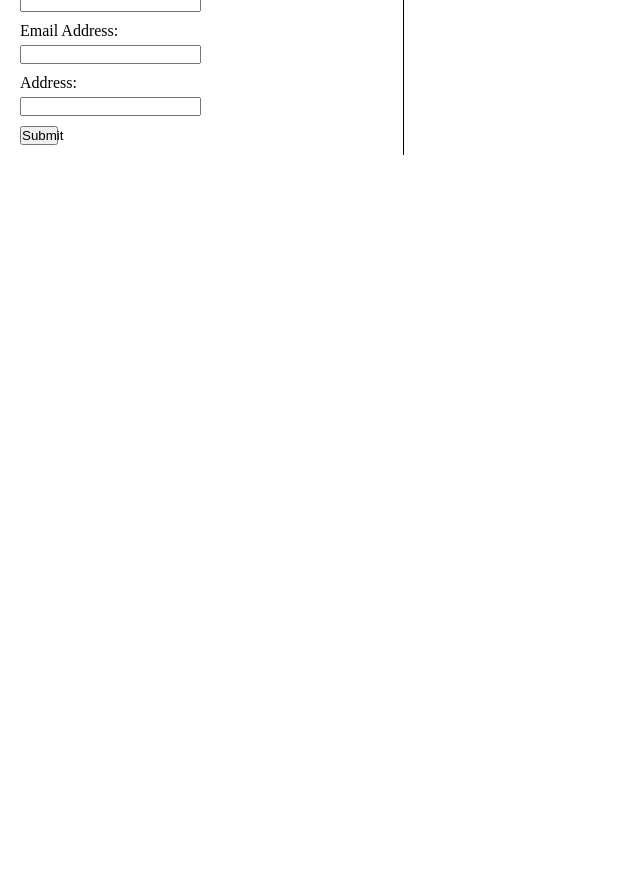
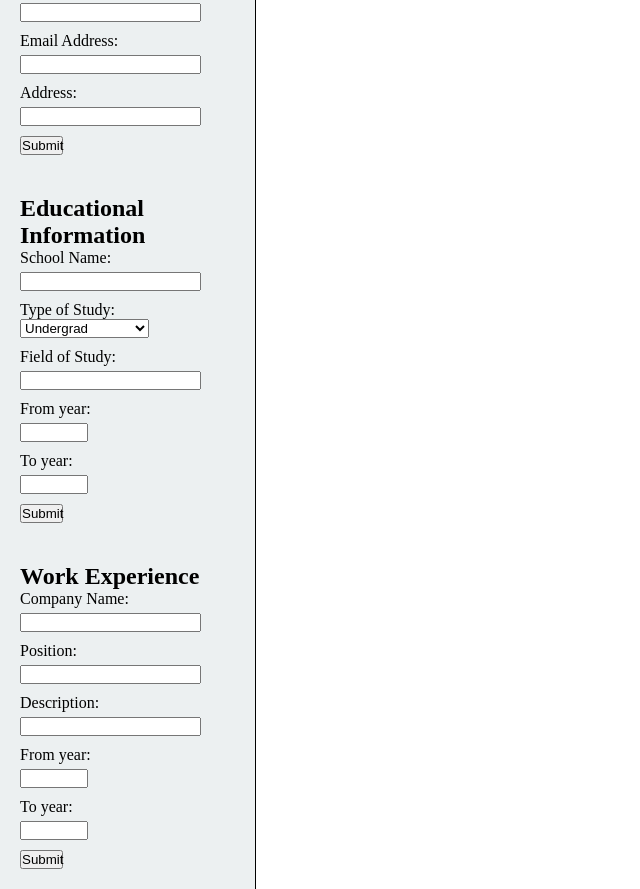
Before and after one commit to oniids13/cv-maker, a React (Vite) app: page / in a window 1280 px wide. Shown: the part 260-1149 px from the top of the page, without its empty margins (0-640 px from the left). Before the commit the page ends 800 px from the top, so only its background shows below. Built offline with nearby package versions, Linux system fonts and the light colour scheme.

Commit message:
Educ and Work exp done

```diff
--- a/package.json
+++ b/package.json
@@ -10,6 +10,10 @@
     "preview": "vite preview"
   },
   "dependencies": {
+    "@emotion/react": "^11.14.0",
+    "@emotion/styled": "^11.14.0",
+    "@mui/icons-material": "^6.3.0",
+    "@mui/material": "^6.3.0",
     "react": "^18.3.1",
     "react-dom": "^18.3.1"
   },
--- a/src/components/App.jsx
+++ b/src/components/App.jsx
@@ -1,6 +1,8 @@
 import '../styles/style.css'
 import Header from './Header.jsx'
 import General from './General.jsx'
+import Education from './Education.jsx'
+import Experience from './Work.jsx'
 
 
 function App() {
@@ -9,6 +11,8 @@ function App() {
     <>
     <Header />
     <General />
+    <Education />
+    <Experience />
     </>
     )
 
--- /dev/null
+++ b/src/components/Education.jsx
@@ -0,0 +1,149 @@
+import { useState } from "react"
+import SchoolOutlinedIcon from '@mui/icons-material/SchoolOutlined';
+
+
+
+function Education() {
+
+    const [formValues, setFormValues] = useState({
+        school: '',
+        studyType: '',
+        fieldOfStudy: '',
+        fromYear: '',
+        toYear: ''
+    })
+
+    const [details, setDetails] = useState(null)
+    const [isEditing, setIsEditing] = useState(true)
+
+
+    function handleChange(e) {
+        const {name, value} = e.target
+
+        setFormValues((prev) => ({
+            ...prev,
+            [name]: value
+        }))
+    }
+
+    function handleSubmit(e) {
+        e.preventDefault()
+        setDetails(formValues)
+        setIsEditing(false)
+    }
+
+    function handleEdit() {
+        setIsEditing(true)
+    }
+
+    return (
+        <div className="educ-info">
+            <div className="educ-info-form">
+                <h2>Educational Information</h2>
+                <form onSubmit={handleSubmit}>
+                    <Input
+                    label="School Name"
+                    type="text"
+                    name="school"
+                    values={formValues.school}
+                    handleChange={handleChange}
+                    isDisabled={!isEditing} />
+                    <label>
+                        Type of Study:
+                        <br />
+                        <select name="studyType" value={formValues.studyType} onChange={handleChange} disabled={!isEditing}>
+                            <option value="Undergrad">Undergrad</option>
+                            <option value="Bachelors Degree">Bachelors Degree</option>
+                            <option value="Masters Degree">Masters Degree</option>
+                            <option value="Doctorate Degree">Doctorate Degree</option>
+                        </select>
+                    </label>
+                    <Input
+                        label="Field of Study"
+                        type="text"
+                        name="fieldOfStudy"
+                        values={formValues.fieldOfStudy}
+                        handleChange={handleChange}
+                        isDisabled={!isEditing} />
+                      <Year
+                        label="From year"
+                        name="fromYear"
+                        values={formValues.fromYear}
+                        handleChange={handleChange}
+                        isDisabled={!isEditing} />
+                      <Year
+                        label="To year"
+                        name="toYear"
+                        values={formValues.toYear}
+                        handleChange={handleChange}
+                        isDisabled={!isEditing} />
+                        {isEditing ? (
+                        <button className="submit" type="submit">Submit</button>
+                    ) : ""}
+                </form>
+                {!isEditing ? (
+                    <button className="edit" onClick={handleEdit}>Edit</button>
+                 ) : ""}
+            </div>
+            {details ? (
+                    <div className="educ-info-field">
+                        <SchoolOutlinedIcon />
+                        <h2>Educational Details</h2>
+                        <h3>{details.school}</h3>
+                        <Contact info={details.studyType} />
+                        <Contact info={details.fieldOfStudy} />
+                        <Contact info={`From: ${details.fromYear}`} />
+                        <Contact info={`To: ${details.toYear}`} />
+                    </div>
+                ) : (
+                    ""
+                )}
+        </div>
+    )
+}
+
+
+function Input( {label, type, name, values, handleChange, isDisabled} ) {
+    return (
+        <label>
+            {label}:
+            <br />
+            <input
+            type={type}
+            name={name}
+            value={values}
+            onChange={handleChange}
+            disabled={isDisabled}
+             />
+        </label>
+    )
+}
+
+
+function Year({label, name, value, handleChange,isDisabled}) {
+    return(
+        <label>
+            {label}:
+            <br />
+            <input
+            type="number"
+            name={name}
+            value={value}
+            onChange={handleChange}
+            disabled={isDisabled}
+            min="1970"
+            max="2099"
+            step="1"
+        />
+        </label>
+
+    )
+}
+
+function Contact ({info}) {
+    return (
+        <p>{info}</p>
+    )
+}
+
+export default Education
--- a/src/components/General.jsx
+++ b/src/components/General.jsx
@@ -1,5 +1,9 @@
-import { useState, useEffect } from "react"
-
+import { useState } from "react"
+import EmailOutlinedIcon from '@mui/icons-material/EmailOutlined';
+import LocalPhoneOutlinedIcon from '@mui/icons-material/LocalPhoneOutlined';
+import HomeOutlinedIcon from '@mui/icons-material/HomeOutlined';
+import AccountCircleOutlinedIcon from '@mui/icons-material/AccountCircleOutlined';
+import Avatar from '@mui/material/Avatar';
 
 
 function General() {
@@ -15,9 +19,6 @@ function General() {
     const [details, setDetails] = useState(null)
     const [isEditing, setIsEditing] = useState(true)
 
-    useEffect(() => {
-        console.log("isEditing state updated to:", isEditing);
-      }, [isEditing]);
 
 
     function handleInput(e) {
@@ -38,8 +39,6 @@ function General() {
 
     function handleEdit() {
        setIsEditing(true)
-       console.log(isEditing)
-
     }
 
 
@@ -99,11 +98,23 @@ function General() {
                  </div>
                 {details ? (
                     <div className="gen-info-field">
-                    <h1>{details.fName} {details.lName}</h1>
-                    <Contact info={details.phone} />
-                    <Contact info={details.email} />
-                    <Contact info={details.address} />
-                </div>
+                        <div>
+                        <Avatar> {details.fName[0]}{details.lName[0]}</Avatar>
+                            <h1>{details.fName} {details.lName}</h1>
+                        </div>
+                        <div>
+                            <LocalPhoneOutlinedIcon />
+                            <Contact info={details.phone} />
+                        </div>
+                        <div>
+                            <EmailOutlinedIcon />
+                            <Contact info={details.email} />
+                        </div>
+                        <div>
+                            <HomeOutlinedIcon />
+                            <Contact info={details.address} />
+                        </div>
+                    </div>
                 ) : (
                     ""
                 )}
--- /dev/null
+++ b/src/components/Work.jsx
@@ -0,0 +1,148 @@
+import { useState } from "react"
+import WorkOutlineOutlinedIcon from '@mui/icons-material/WorkOutlineOutlined';
+
+
+
+function Experience() {
+
+    const [formValues, setFormValues] = useState({
+        company: '',
+        position: '',
+        description: '',
+        fromYear: '',
+        toYear: ''
+    })
+
+    const [details, setDetails] = useState(null)
+    const [isEditing, setIsEditing] = useState(true)
+
+
+    function handleChange(e) {
+        const {name, value} = e.target
+
+        setFormValues((prev) => ({
+            ...prev,
+            [name]: value
+        }))
+    }
+
+    function handleSubmit(e) {
+        e.preventDefault()
+        setDetails(formValues)
+        setIsEditing(false)
+    }
+
+    function handleEdit() {
+        setIsEditing(true)
+    }
+
+    return (
+        <div className="work-info">
+            <div className="work-info-form">
+                <h2>Work Experience</h2>
+                <form onSubmit={handleSubmit}>
+                    <Input
+                    label="Company Name"
+                    type="text"
+                    name="company"
+                    values={formValues.company}
+                    handleChange={handleChange}
+                    isDisabled={!isEditing} />
+                    <Input
+                        label="Position"
+                        type="text"
+                        name='position'
+                        values={formValues.position}
+                        handleChange={handleChange}
+                        isDisabled={!isEditing}
+                    />
+                    <Input
+                        label="Description"
+                        type="text"
+                        name="description"
+                        values={formValues.description}
+                        handleChange={handleChange}
+                        isDisabled={!isEditing} />
+                      <Year
+                        label="From year"
+                        name="fromYear"
+                        values={formValues.fromYear}
+                        handleChange={handleChange}
+                        isDisabled={!isEditing} />
+                      <Year
+                        label="To year"
+                        name="toYear"
+                        values={formValues.toYear}
+                        handleChange={handleChange}
+                        isDisabled={!isEditing} />
+                        {isEditing ? (
+                        <button className="submit" type="submit">Submit</button>
+                    ) : ""}
+                </form>
+                {!isEditing ? (
+                    <button className="edit" onClick={handleEdit}>Edit</button>
+                 ) : ""}
+            </div>
+            {details ? (
+                    <div className="work-info-field">
+                        <WorkOutlineOutlinedIcon />
+                        <h2>Work Experience</h2>
+                        <h3>{details.position}</h3>
+                        <Contact info={details.company} />
+                        <Contact info={details.description} />
+                        <Contact info={`From: ${details.fromYear}`} />
+                        <Contact info={`To: ${details.toYear}`} />
+                    </div>
+                ) : (
+                    ""
+                )}
+        </div>
+    )
+}
+
+
+function Input( {label, type, name, values, handleChange, isDisabled} ) {
+    return (
+        <label>
+            {label}:
+            <br />
+            <input
+            type={type}
+            name={name}
+            value={values}
+            onChange={handleChange}
+            disabled={isDisabled}
+             />
+        </label>
+    )
+}
+
+function Year({label, name, value, handleChange,isDisabled}) {
+    return(
+        <label>
+            {label}:
+            <br />
+            <input
+            type="number"
+            name={name}
+            value={value}
+            onChange={handleChange}
+            disabled={isDisabled}
+            min="1970"
+            max="2099"
+            step="1"
+        />
+        </label>
+
+    )
+}
+
+
+
+function Contact ({info}) {
+    return (
+        <p>{info}</p>
+    )
+}
+
+export default Experience
--- a/src/styles/style.css
+++ b/src/styles/style.css
@@ -11,35 +11,47 @@ header {
     background-color: #c0392b;
 }
 
-.gen-info {
+.gen-info, .educ-info, .work-info {
     display: flex;
+}
+
+.gen-info-form, .educ-info-form, .work-info-form {
+    background-color: #ecf0f1;
+    border-right: 1px solid black;
+    width: 20vw;
     padding: 20px;
 }
 
-.gen-info-form form {
+
+.gen-info-form h2 {
+    padding-bottom: 10px;
+}
+
+
+.gen-info-form form,
+.educ-info-form form,
+.work-info-form form {
     display: flex;
     flex-direction: column;
     gap: 10px;
-    width: 30vw;
-    border-right: 1px solid black;
 }
 
-.gen-info-field {
+.gen-info-field, .educ-info-field, .work-info-field {
     display: flex;
     flex-direction: column;
     gap: 10px;
     padding: 20px;
     width: 70vw;
-    text-align: center;
-    justify-content: center;
+    justify-content: start;
+    border-bottom: 1px black solid;
+    text-align: left;
 }
 .submit {
-    width: 10%;
-    margin-bottom: 10px;
+    width: 20%;
 }
 
 .edit {
-    width: 10%;
+    width: 20%;
     margin-top: 10px;
 }
 
```
Also changed, not shown: 1 other file (tests, documents, lock files or other folders).
